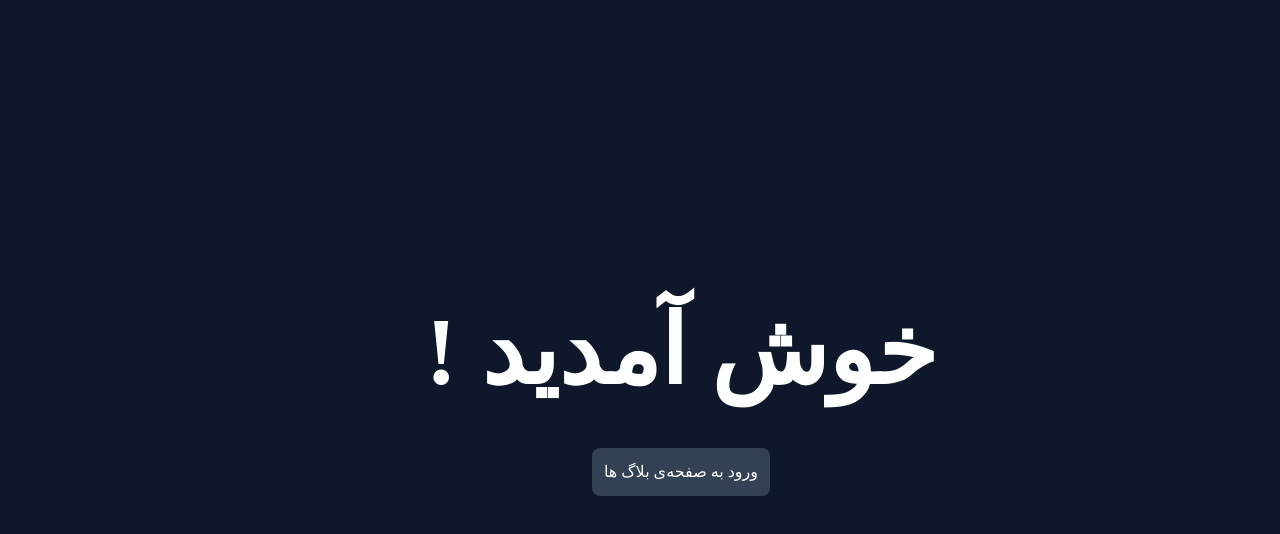
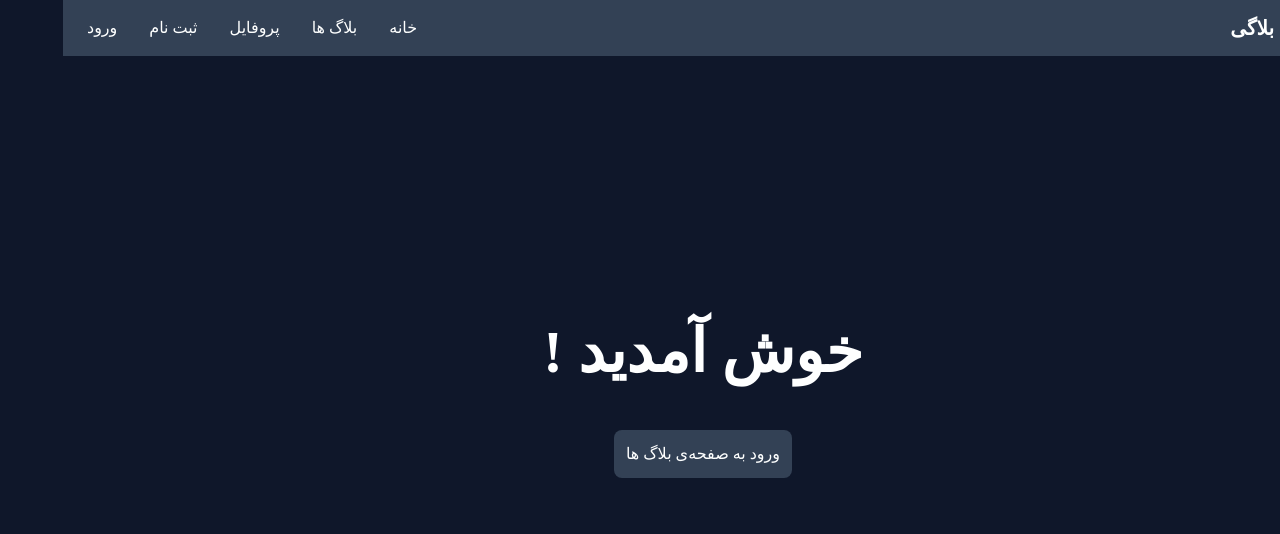
Before and after one commit to Am1rreza/Ecommerce-App, a Next.js app: page / in a window 1280 px wide. Shown: the top 534 px of the page. Built offline with nearby package versions, Linux system fonts and the light colour scheme.

Commit message:
add Layout to the app

```diff
--- /dev/null
+++ b/Layout/Header.jsx
@@ -0,0 +1,55 @@
+import Link from "next/link";
+import { useState } from "react";
+import { VscMenu, VscClose } from "react-icons/vsc";
+
+const Header = () => {
+  const [isNavShow, setIsNavShow] = useState(false);
+
+  const clickHandler = () => {
+    setIsNavShow(!isNavShow);
+  };
+
+  return (
+    <div className="w-full bg-primary-color">
+      <nav className="container mx-auto flex flex-col items-center p-4 sm:flex-row sm:items-center sm:justify-between sm:px-4 sm:py-2 xl:max-w-screen-xl">
+        <div className="flex w-full items-center justify-between sm:w-max">
+          <h2 className="font-bold text-xl leading-none">سایت بلاگی</h2>
+          {isNavShow ? (
+            <VscClose
+              className={`h-6 w-6 cursor-pointer sm:hidden`}
+              onClick={clickHandler}
+            />
+          ) : (
+            <VscMenu
+              className={`h-6 w-6 cursor-pointer sm:hidden`}
+              onClick={clickHandler}
+            />
+          )}
+        </div>
+        <ul
+          className={`mt-4 flex w-full flex-col gap-y-1 text-center sm:mt-0 sm:flex sm:w-max sm:flex-row sm:items-center sm:gap-x-4  ${
+            isNavShow ? "" : "hidden"
+          }`}
+        >
+          <li className="cursor-pointer rounded p-2 transition-all duration-150 hover:bg-secondary-color">
+            <Link href="/">خانه</Link>
+          </li>
+          <li className="cursor-pointer rounded p-2 transition-all duration-150 hover:bg-secondary-color">
+            <Link href="/blogs">بلاگ ها</Link>
+          </li>
+          <li className="cursor-pointer rounded p-2 transition-all duration-150 hover:bg-secondary-color">
+            <Link href="/profile">پروفایل</Link>
+          </li>
+          <li className="cursor-pointer rounded p-2 transition-all duration-150 hover:bg-secondary-color">
+            <Link href="/signup">ثبت نام</Link>
+          </li>
+          <li className="cursor-pointer rounded p-2 transition-all duration-150 hover:bg-secondary-color">
+            <Link href="/signin">ورود</Link>
+          </li>
+        </ul>
+      </nav>
+    </div>
+  );
+};
+
+export default Header;
--- /dev/null
+++ b/Layout/Index.jsx
@@ -0,0 +1,12 @@
+import Header from "./Header";
+
+const Layout = ({ children }) => {
+  return (
+    <>
+      <Header />
+      {children}
+    </>
+  );
+};
+
+export default Layout;
--- a/pages/blogs/[categorySlug].js
+++ b/pages/blogs/[categorySlug].js
@@ -1,3 +1,4 @@
+import Layout from "@/Layout/Index";
 import BlogList from "@/components/BlogList/BlogList";
 import DesktopCategory from "@/components/Category/DesktopCategory";
 import MobileCategory from "@/components/Category/MobileCategory";
@@ -7,6 +8,7 @@ import queryString from "query-string";
 
 export default function CategoryPage({ blogData, postCategories }) {
   return (
+    <Layout>
       <div className="container mx-auto px-4 py-6 lg:max-w-screen-xl">
         <div className="grid gap-4 md:grid-cols-12 md:grid-rows-[60px_minmax(300px,1fr)]">
           <div className="hidden md:col-span-3 md:row-span-2 md:block">
@@ -24,6 +26,7 @@ export default function CategoryPage({ blogData, postCategories }) {
           </div>
         </div>
       </div>
+    </Layout>
   );
 }
 
--- a/pages/blogs/index.js
+++ b/pages/blogs/index.js
@@ -1,3 +1,4 @@
+import Layout from "@/Layout/Index";
 import BlogList from "@/components/BlogList/BlogList";
 import DesktopCategory from "@/components/Category/DesktopCategory";
 import MobileCategory from "@/components/Category/MobileCategory";
@@ -6,6 +7,7 @@ import axios from "axios";
 
 export default function Blogs({ blogData, postCategories }) {
   return (
+    <Layout>
       <div className="container mx-auto px-4 py-6 lg:max-w-screen-xl">
         <div className="grid gap-4 md:grid-cols-12 md:grid-rows-[60px_minmax(300px,1fr)]">
           <div className="hidden md:col-span-3 md:row-span-2 md:block">
@@ -23,6 +25,7 @@ export default function Blogs({ blogData, postCategories }) {
           </div>
         </div>
       </div>
+    </Layout>
   );
 }
 
--- a/pages/index.js
+++ b/pages/index.js
@@ -1,12 +1,12 @@
+import Layout from "@/Layout";
 import Link from "next/link";
 
 const HomePage = () => {
   return (
-    <div className="flex h-screen items-center justify-center">
+    <Layout>
+      <div className="-mt-14 flex h-screen items-center justify-center">
         <div className="flex flex-col items-center gap-y-5 text-center sm:gap-y-8 lg:gap-y-12">
-        <h1 className="text-4xl font-black sm:text-6xl lg:text-8xl">
-          خوش آمدید !
-        </h1>
+          <h1 className="text-4xl font-black sm:text-6xl">خوش آمدید !</h1>
           <Link
             href={"/blogs"}
             className="block w-fit rounded-lg bg-primary-color p-3 text-sm transition-all hover:bg-hover-primary-color sm:text-base"
@@ -15,6 +15,7 @@ const HomePage = () => {
           </Link>
         </div>
       </div>
+    </Layout>
   );
 };
 
--- a/tailwind.config.js
+++ b/tailwind.config.js
@@ -4,6 +4,7 @@ module.exports = {
     "./app/**/*.{js,ts,jsx,tsx}",
     "./pages/**/*.{js,ts,jsx,tsx}",
     "./components/**/*.{js,ts,jsx,tsx}",
+    "./Layout/**/*.{js,ts,jsx,tsx}",
   ],
   theme: {
     extend: {
```
Also changed, not shown: pages/posts/[hashId]/[postSlug].js (+33 -30 lines), styles/globals.css (+4 -4 lines). Lines whose indentation alone changed are shown as unchanged.
